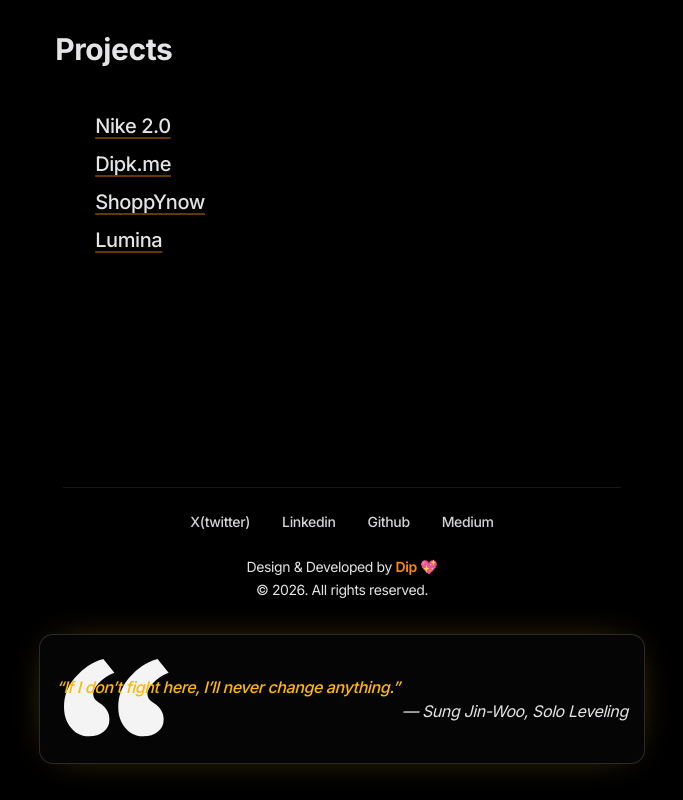
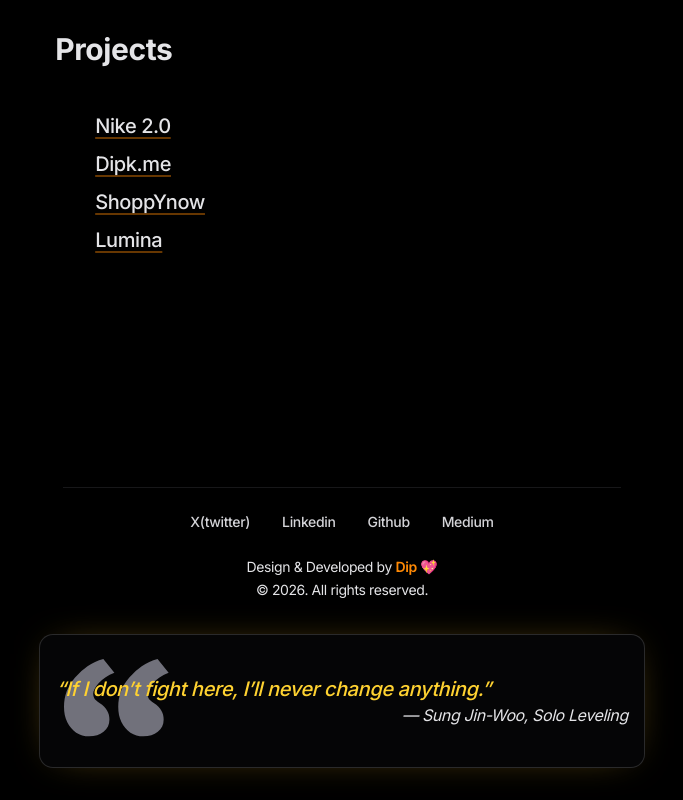
Before and after one commit to DIPAKK2310/dip_blog, a Next.js app: page / in a window 1280 px wide. Shown: the part 850-1650 px from the top of the page, without its empty margins (298-981 px from the left). Built offline with nearby package versions, Linux system fonts and the light colour scheme; no server answers; the database is empty.

Commit message:
feat:fix

```diff
--- a/components/common/Quote.tsx
+++ b/components/common/Quote.tsx
@@ -19,12 +19,12 @@ export const Quote = () => {
           aria-hidden="true"
           width="105"
           height="78"
-          className="absolute top-6 left-6 fill-zinc-100 dark:fill-white/20"
+          className="absolute top-6 left-6 fill-zinc-500 dark:fill-white/20"
         >
           <path d="M25.086 77.292c-4.821 0-9.115-1.205-12.882-3.616-3.767-2.561-6.78-6.102-9.04-10.622C1.054 58.534 0 53.411 0 47.686c0-5.273.904-10.396 2.712-15.368 1.959-4.972 4.746-9.567 8.362-13.786a59.042 59.042 0 0 1 12.43-11.3C28.325 3.917 33.599 1.507 39.324 0l11.074 13.786c-6.479 2.561-11.677 5.951-15.594 10.17-3.767 4.219-5.65 7.835-5.65 10.848 0 1.356.377 2.863 1.13 4.52.904 1.507 2.637 3.089 5.198 4.746 3.767 2.41 6.328 4.972 7.684 7.684 1.507 2.561 2.26 5.5 2.26 8.814 0 5.123-1.959 9.19-5.876 12.204-3.767 3.013-8.588 4.52-14.464 4.52Zm54.24 0c-4.821 0-9.115-1.205-12.882-3.616-3.767-2.561-6.78-6.102-9.04-10.622-2.11-4.52-3.164-9.643-3.164-15.368 0-5.273.904-10.396 2.712-15.368 1.959-4.972 4.746-9.567 8.362-13.786a59.042 59.042 0 0 1 12.43-11.3C82.565 3.917 87.839 1.507 93.564 0l11.074 13.786c-6.479 2.561-11.677 5.951-15.594 10.17-3.767 4.219-5.65 7.835-5.65 10.848 0 1.356.377 2.863 1.13 4.52.904 1.507 2.637 3.089 5.198 4.746 3.767 2.41 6.328 4.972 7.684 7.684 1.507 2.561 2.26 5.5 2.26 8.814 0 5.123-1.959 9.19-5.876 12.204-3.767 3.013-8.588 4.52-14.464 4.52Z"></path>
         </svg>
 
-        <p className="text-amber-400 relative z-10 font-mono font-medium text-pretty italic">
+        <p className="text-amber-300 text-xl  relative z-10 font-mono font-medium text-pretty italic">
           “{quote}”
         </p>
         <p className="text-zinc-200 text-highlight text-right font-mono text-pretty italic">
```
